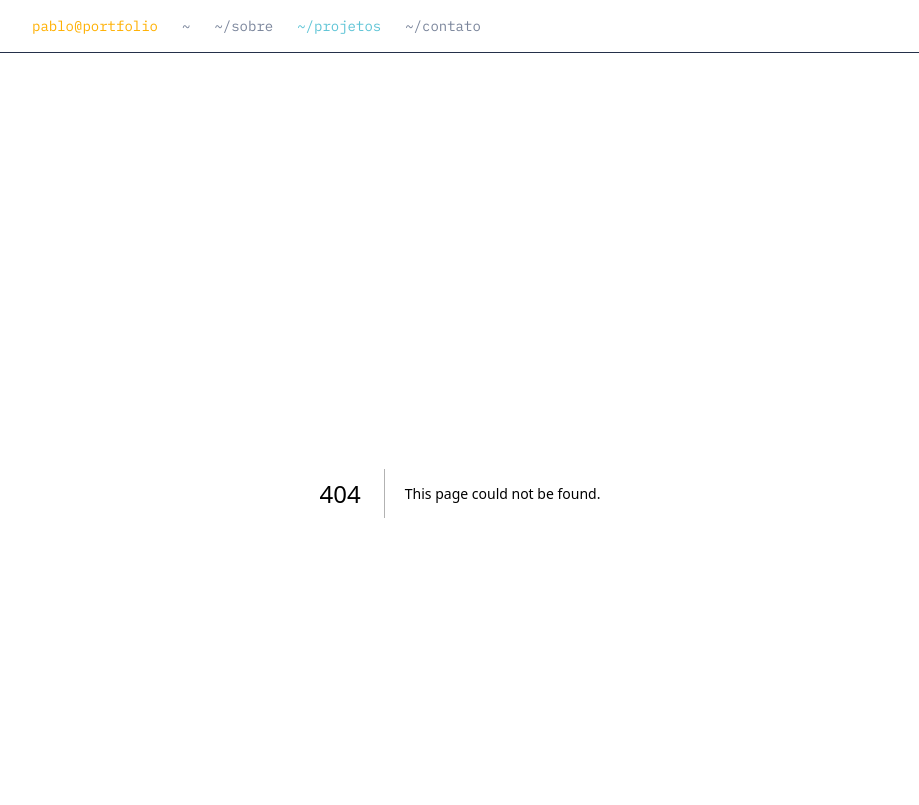
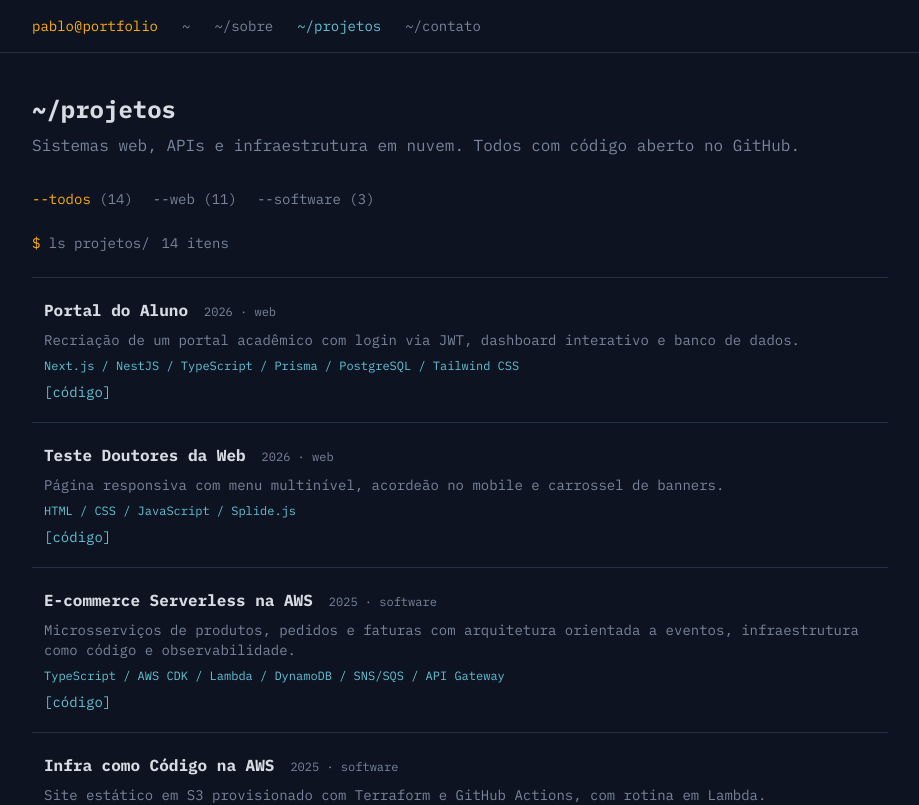
Before and after one commit to pabloteodoro/portfolio, a Next.js app: page /projetos in a window 1280 px wide. Before the commit this address had no page. Shown: the top 805 px of the page, without its empty margins (180-1099 px from the left). Built offline with nearby package versions, Linux system fonts and the light colour scheme.

Commit message:
feat: listagem de projetos com filtro web/software

```diff
--- /dev/null
+++ b/app/projetos/page.tsx
@@ -0,0 +1,23 @@
+import type { Metadata } from "next";
+import ProjectFilter from "@/components/ProjectFilter";
+import { projects } from "@/data/projects";
+
+export const metadata: Metadata = {
+  title: "Projetos",
+  description: "Projetos web e software de Pablo Teodoro.",
+};
+
+export default function ProjetosPage() {
+  return (
+    <div className="space-y-8">
+      <header className="space-y-2">
+        <h1 className="text-xl font-bold text-text sm:text-2xl">~/projetos</h1>
+        <p className="text-muted">
+          Sistemas web, APIs e infraestrutura em nuvem. Todos com código aberto no GitHub.
+        </p>
+      </header>
+
+      <ProjectFilter projects={projects} />
+    </div>
+  );
+}
--- /dev/null
+++ b/components/ProjectFilter.tsx
@@ -0,0 +1,81 @@
+"use client";
+
+import { useState } from "react";
+import type { Project, ProjectCategory } from "@/data/projects";
+
+type Filter = "todos" | ProjectCategory;
+
+const FILTERS: Filter[] = ["todos", "web", "software"];
+
+export default function ProjectFilter({ projects }: { projects: Project[] }) {
+  const [filter, setFilter] = useState<Filter>("todos");
+  const visible = filter === "todos" ? projects : projects.filter((p) => p.category === filter);
+
+  function count(f: Filter) {
+    return f === "todos" ? projects.length : projects.filter((p) => p.category === f).length;
+  }
+
+  return (
+    <div className="space-y-6">
+      <div role="group" aria-label="Filtrar projetos por tipo" className="flex flex-wrap gap-x-5 gap-y-2 text-sm">
+        {FILTERS.map((f) => (
+          <button
+            key={f}
+            type="button"
+            aria-pressed={filter === f}
+            onClick={() => setFilter(f)}
+            className={
+              filter === f
+                ? "text-amber"
+                : "text-muted transition-colors hover:text-text"
+            }
+          >
+            --{f} <span className="text-muted">({count(f)})</span>
+          </button>
+        ))}
+      </div>
+
+      <p className="text-sm text-muted" aria-live="polite">
+        <span className="text-amber">$</span> ls projetos/{filter === "todos" ? "" : ` --tipo=${filter}`}
+        <span className="ml-3">{visible.length} itens</span>
+      </p>
+
+      <ul className="divide-y divide-line border-y border-line">
+        {visible.map((p) => (
+          <li key={p.slug} className="space-y-2 py-5 sm:px-3">
+            <div className="flex flex-wrap items-baseline gap-x-4 gap-y-1">
+              <h2 className="font-bold text-text">{p.title}</h2>
+              <span className="text-xs text-muted">
+                {p.year} · {p.category}
+              </span>
+            </div>
+            <p className="text-sm text-muted">{p.summary}</p>
+            <p className="text-xs text-cyan">{p.stack.join(" / ")}</p>
+            <p className="flex gap-4 text-sm">
+              {p.repoUrl && (
+                <a
+                  href={p.repoUrl}
+                  target="_blank"
+                  rel="noopener noreferrer"
+                  className="text-cyan underline-offset-4 hover:underline"
+                >
+                  [código]<span className="sr-only"> de {p.title} no GitHub (abre em nova aba)</span>
+                </a>
+              )}
+              {p.demoUrl && (
+                <a
+                  href={p.demoUrl}
+                  target="_blank"
+                  rel="noopener noreferrer"
+                  className="text-cyan underline-offset-4 hover:underline"
+                >
+                  [ver online]<span className="sr-only"> {p.title} (abre em nova aba)</span>
+                </a>
+              )}
+            </p>
+          </li>
+        ))}
+      </ul>
+    </div>
+  );
+}
```
Also changed, not shown: 1 other file (tests, documents, lock files or other folders).
